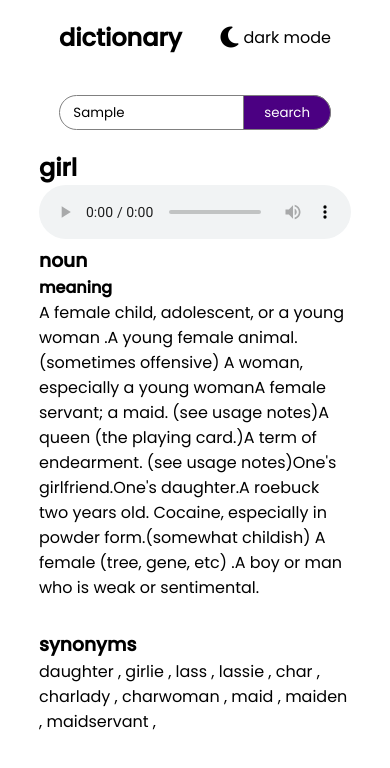
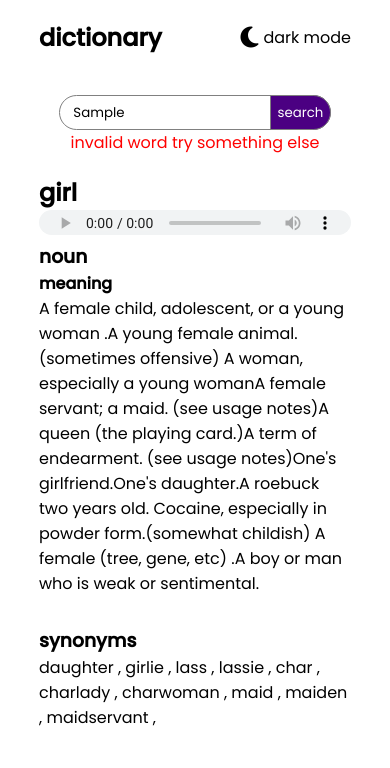
Before and after one commit to Anericokakai/dictionary_app, a plain HTML site: page index.html in a window 390 px wide. Both pictures are taken after typing "Sample" into the empty fields and a click on the button "search". Drawn offline with Linux system fonts and the light colour scheme; no server answers.

Commit message:
first commit for dictionary

```diff
--- a/index.html
+++ b/index.html
@@ -33,6 +33,7 @@
             <input type="text" placeholder="what do you want to serach?" class="userinput" />
             <button type="submit">search</button>
           </form>
+          <div class="errorHandler"></div>
         </div>
 
         <div class="heading">
--- a/index.js
+++ b/index.js
@@ -77,12 +77,27 @@ form.onsubmit = (e) => {
         header.innerHTML = innerHeader;
       })
       .catch((err) => {
-        alert("invalid word");
+                const errormsg=document.querySelector('.errorHandler')
+        if(err){
+          errormsg.innerHTML='invalid word try something else'
+
+        }else{
+          errormsg.innerHTML=''
+        }
+
+
       });
 
     e.preventDefault();
   } else {
-    alert("words allowed only");
+      const errormsg=document.querySelector('.errorHandler')
+
+      errormsg.innerHTML='only words are allowed'
+
+
+
+
+    e.preventDefault()
   }
 };
 
--- a/style.css
+++ b/style.css
@@ -1,100 +1,113 @@
-*{
+* {
   padding: 0;
   margin: 0;
   box-sizing: border-box;
-    font-family: 'Poppins',sans-serif;
+  font-family: "Poppins", sans-serif;
 }
 
-
-.home{
+.home {
   display: flex;
   justify-content: center;
   width: 100%;
   min-height: 100vh;
 }
-.container{
+.container {
   width: 80%;
   min-height: 100vh;
 }
 
-.logo{
-
+.logo {
   display: flex;
   align-items: center;
   justify-content: space-between;
   padding: 20px;
 }
 
-.fa-moon{
-    font-size: 24px;
-    padding-right: 5px;
-
-}
-.fa-sun{
+.fa-moon {
   font-size: 24px;
   padding-right: 5px;
 }
-.mode{
+.fa-sun {
+  font-size: 24px;
+  padding-right: 5px;
+}
+.mode {
   display: flex;
   cursor: pointer;
 }
 
 /* search bar */
-.searchBar{
+.searchBar {
   width: 100%;
   padding: 20px;
 }
-.searchBar input{
+.searchBar input {
   width: 100%;
-    padding: .5em 1em;
+  padding: 0.5em 1em;
   border-radius: 100vw;
   border: 1px solid grey;
-
 }
-.searchBar input:focus{
+.searchBar input:focus {
   outline: none !important;
   border: 1px solid grey;
 }
-form{
+form {
   position: relative;
-
 }
-form button{
+form button {
   position: absolute;
   right: 0%;
-    padding: .5em 1.5em;
+  padding: 0.5em 1.5em;
   border-top-right-radius: 100vw;
   border-bottom-right-radius: 100vw;
   background-color: indigo;
   color: white;
   border: 1px solid grey;
   cursor: pointer;
-
 }
 /* heading */
-.heading{
+.heading {
   display: flex;
   width: 100%;
   justify-content: space-between;
 }
-audio:hover, audio:focus, audio:active{
+@media (max-width: 500px) {
+  form button {
+    padding: 0.5em;
+  }
+  .logo {
+    padding-left: 0;
+    padding-right: 0;
+  }
+}
+audio:hover,
+audio:focus,
+audio:active {
   box-shadow: 1px 2px 1px rgba(0, 0, 0, 0.464);
   border-radius: 100vw;
-
 }
- @media (max-width:530px) {
-   .heading{
+@media (max-width: 530px) {
+  .heading {
     display: block;
   }
-   audio{
+  audio {
     width: 100%;
+    height: 25px;
+  }
 }
 
+::placeholder {
+  color: blue;
+}
+.synonym {
+  padding-top: 30px;
 }
 
-::placeholder{
-    color: blue;
+/* error handler
+ */
+.errorHandler {
+  text-align: center;
+  color: red;
+
+  border-radius: 5px;
 }
-.synonym{
-    padding-top: 30px;
-}
```
Lines whose indentation alone changed are shown as unchanged.
